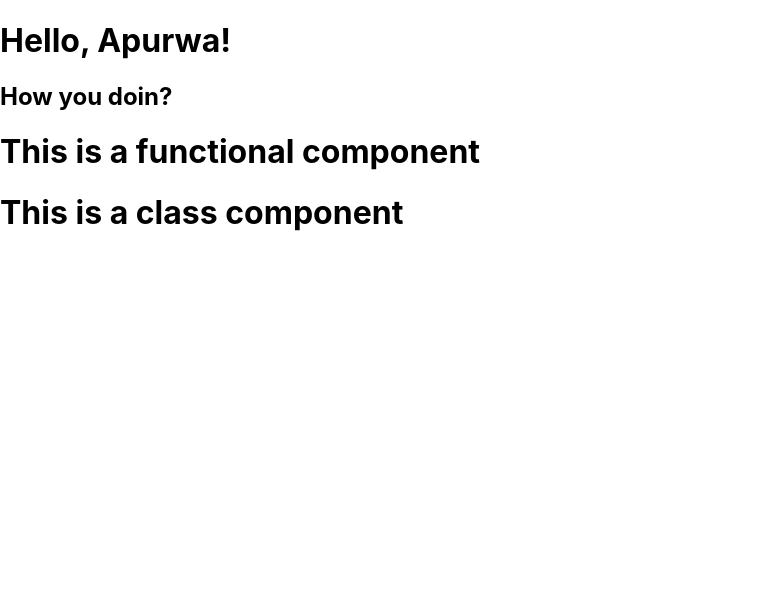
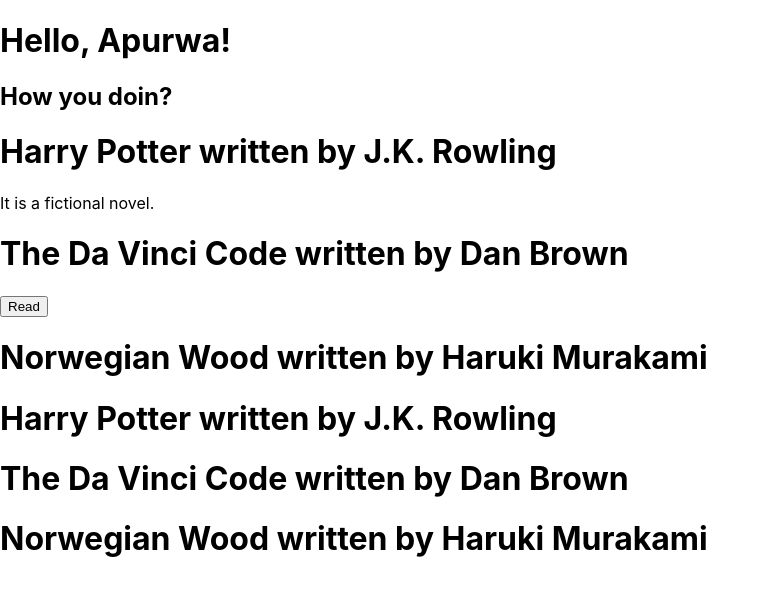
Before and after one commit to practice-programs/ReactPrograms, a React (Create React App) app: page / in a window 1280 px wide. Shown: the top 596 px of the page, without its empty margins (0-769 px from the left). Built offline with nearby package versions, Linux system fonts and the light colour scheme.

Commit message:
props in functional and class components

```diff
--- a/src/classcomp.js
+++ b/src/classcomp.js
@@ -2,7 +2,11 @@
 
 class PracticeComp2 extends Component {
     render() {
-        return<h1>This is a class component</h1>
+        return(
+            <div>
+                <h1>{this.props.book} written by {this.props.author}</h1>
+            </div>
+        )
     }
 }
 
--- a/src/functcomp.js
+++ b/src/functcomp.js
@@ -1,7 +1,13 @@
 import React from 'react';
 
-function PracticeComp() {
-return <h1>This is a functional component</h1>
+function PracticeComp(props) {
+    console.log(props)
+return (
+    <div>
+        <h1>{props.book} written by {props.author}</h1>
+        {props.children}
+    </div>
+)
 }
 
 export default PracticeComp;
--- a/src/index.js
+++ b/src/index.js
@@ -9,8 +9,16 @@
 ReactDOM.render(
   <React.StrictMode>
     <FormatName />
-    <PracticeComp />
-    <PracticeComp2 />
+    <PracticeComp book="Harry Potter" author="J.K. Rowling">
+      <p>It is a fictional novel.</p>
+      </PracticeComp>
+    <PracticeComp book="The Da Vinci Code" author="Dan Brown">
+      <button>Read</button>
+    </PracticeComp>
+    <PracticeComp book="Norwegian Wood" author="Haruki Murakami"/>
+    <PracticeComp2 book="Harry Potter" author="J.K. Rowling" />
+    <PracticeComp2 book="The Da Vinci Code" author="Dan Brown" />
+    <PracticeComp2 book="Norwegian Wood" author="Haruki Murakami" />
   </React.StrictMode>,
   document.getElementById('root')
 );
```
